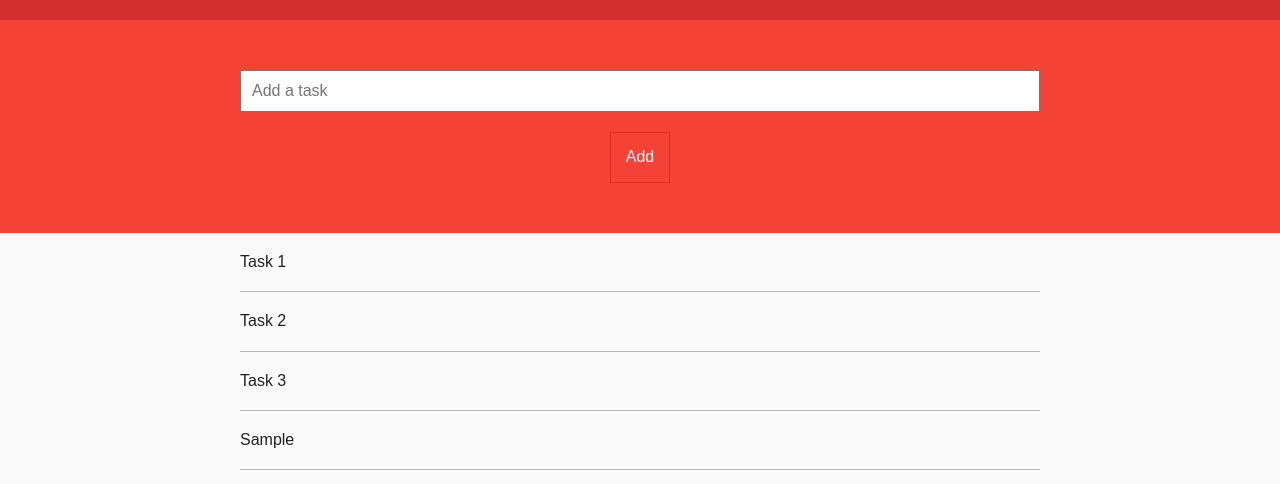
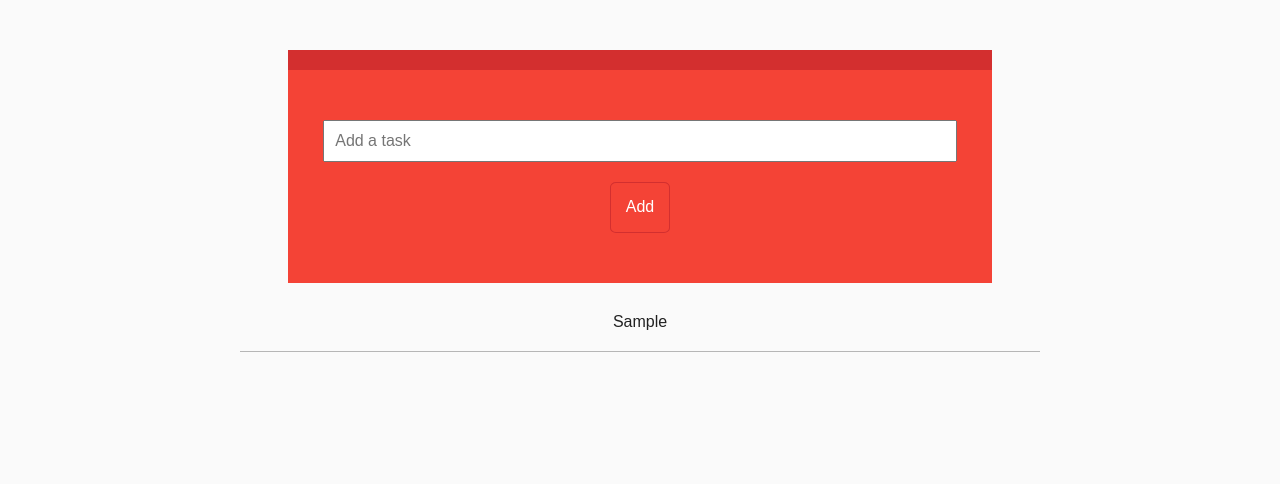
Before and after one commit to SergioAlfaroLahoz/Task_List, a plain HTML site: page index.html in a window 1280 px wide. Both pictures are taken after typing "Sample" into the empty fields and a click on the button "Add". Drawn offline with nearby package versions, Linux system fonts and the light colour scheme.

Commit message:
Now tasks can be added with enter key

```diff
--- a/css/styles.css
+++ b/css/styles.css
@@ -12,18 +12,20 @@ body {
     font-size: 16px;
 }
 
-.wrap {
-    margin: auto;
-    max-width: 800px;
-    width: 90%;
-}
-
 .main {
     background: #F44336;
     border-top: 20px solid #D32F2F;
     color: #fff;
     padding: 50px 0;
-    width: 100%
+    width: 55%;
+    margin: 50px auto 10px; /* Distance from top, auto aligns to the center, distance from the bottom to next item*/
+    text-align: center;
+}
+
+.wrap {
+    margin: auto;
+    max-width: 800px;
+    width: 90%;
 }
 
 .main .taskInput {
@@ -49,6 +51,7 @@ body {
     display: inline-block;
     font-size: 16px;
     padding: 15px;
+    border-radius: 10%;
 }
 
 .main .taskInput .button-add:hover{
@@ -57,6 +60,7 @@ body {
 
 .tasks .list {
     list-style: none;
+    text-align: center;
 }
 
 .tasks .list li {
--- a/index.html
+++ b/index.html
@@ -9,6 +9,7 @@
     </head>
 
     <body>
+        <div class="taskList">
             <div class="main">
                 <div class="wrap">
                     <form class="taskInput" action="">
@@ -22,10 +23,9 @@
             <div class="tasks">
                 <div class="wrap">
                     <ul class="list" id="list">
-                    <li><a href="#">Task 1</a></li>
-                    <li><a href="#">Task 2</a></li>
-                    <li><a href="#">Task 3</a></li>
+
                     </ul>
+                </div>
             </div>
         </div>
 
--- a/js/main.js
+++ b/js/main.js
@@ -25,9 +25,14 @@
         textInput.value = ""; //Clean text input
 
         for(var i=0; i<list.children.length;i++){
-            list.children[i].addEventListener("click", function(){
-                this.parentNode.removeChild(this);
-            });
+            list.children[i].addEventListener("click", deleteTask);
+        }
+    };
+
+    var addTaskEnter = function(e){
+        if(e.key === "Enter"){
+            e.preventDefault();
+            addTask();
         }
     };
 
@@ -43,7 +48,8 @@
     //Events
     button.addEventListener("click", addTask);
     textInput.addEventListener("click", checkInput);
+    textInput.addEventListener("keyup", addTaskEnter);
     for(var i=0; i<list.children.length;i++){
         list.children[i].addEventListener("click", deleteTask);
-    }
+    };
 }());
```
Also changed, not shown: img/Task_List.JPG (added). Lines whose indentation alone changed are shown as unchanged.
